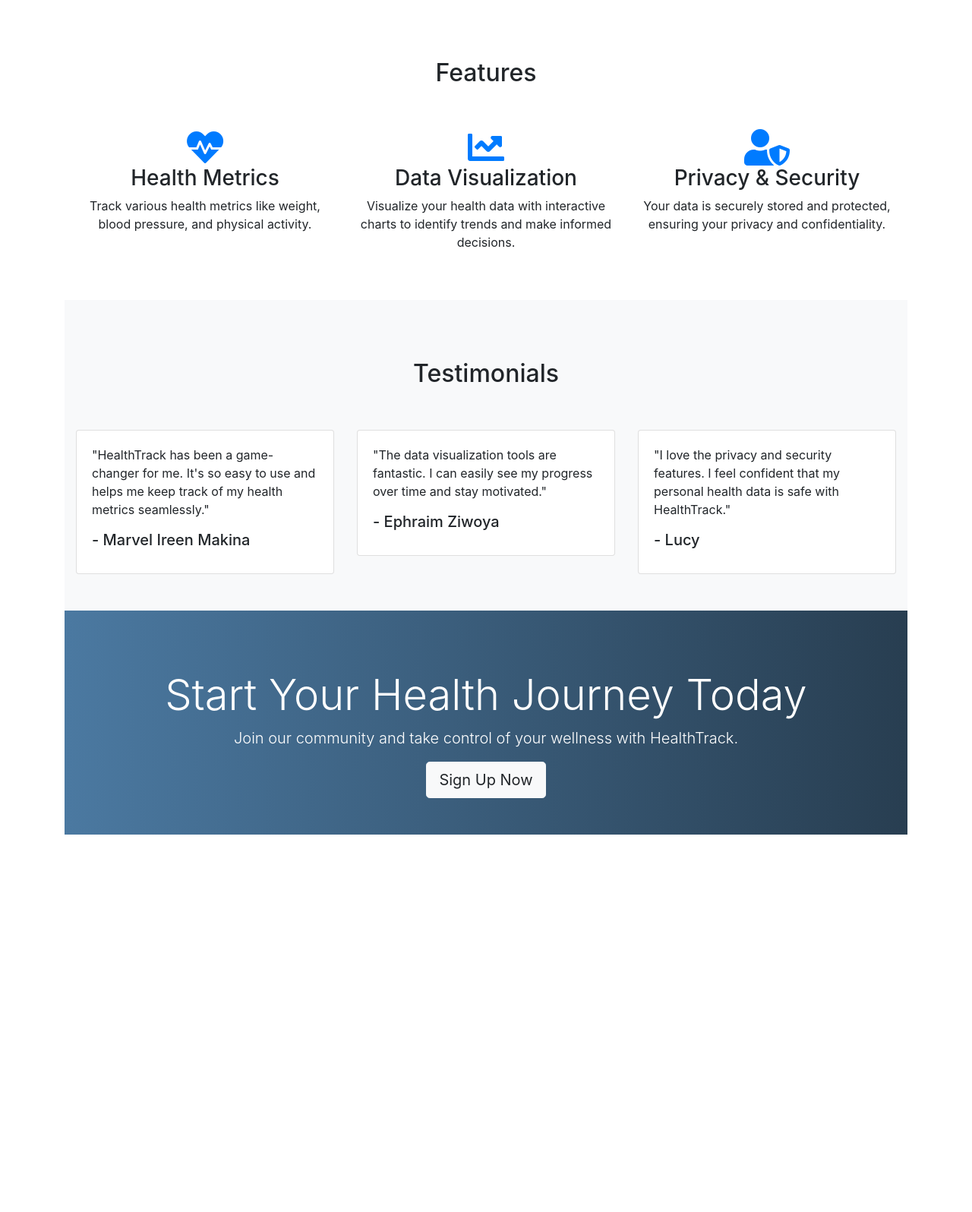
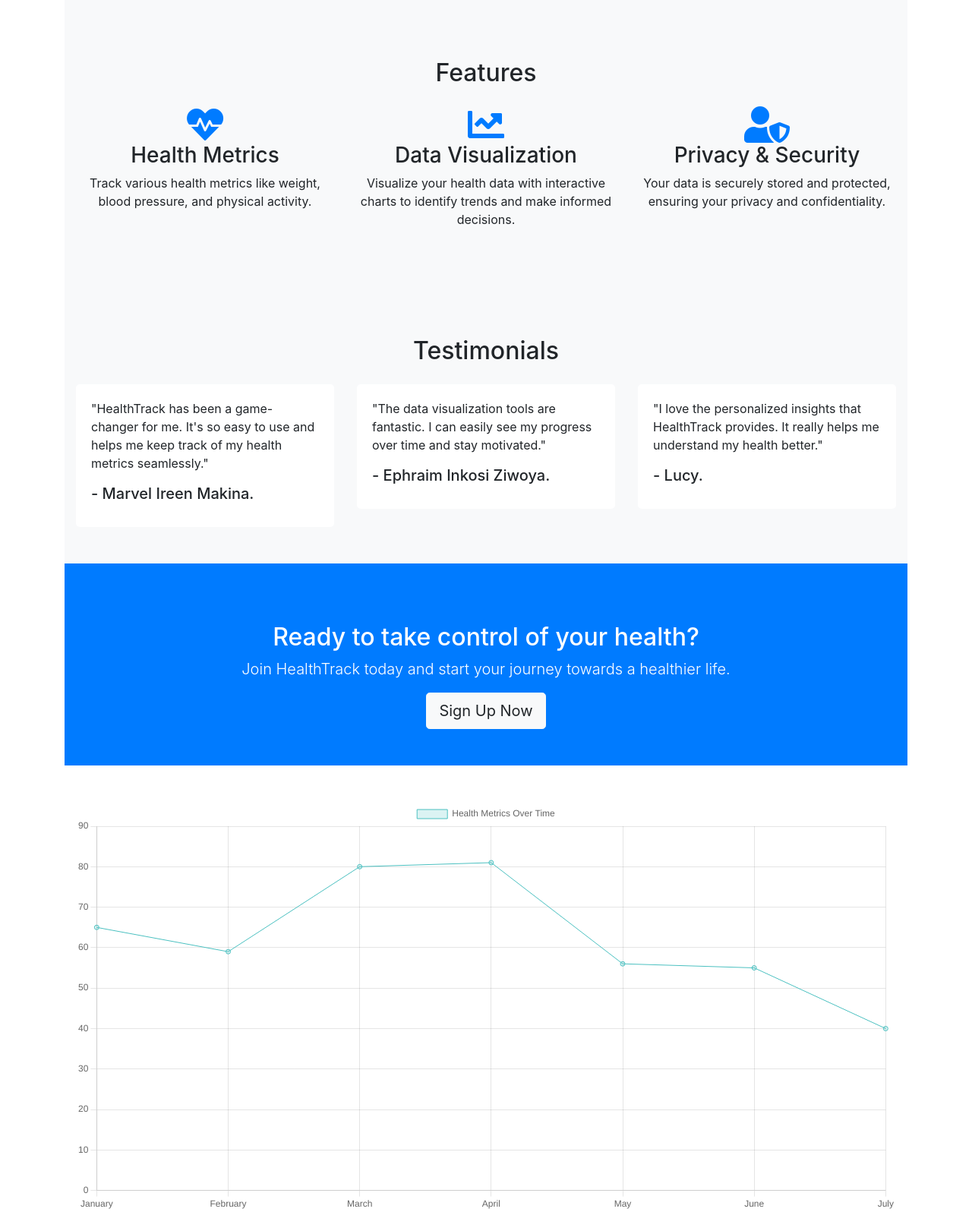
Before and after one commit to Ephyz8/Project, a Flask app: page / in a window 1280 px wide. Shown: the part 438-2034 px from the top of the page at 76% size. Before the commit the page ends 1537 px from the top, so only its background shows below. Run offline with Flask 3, Linux system fonts and the light colour scheme; some libraries are stand-ins or nearby versions.

Commit message:
frontend

```diff
--- a/app/static/css/styles.css
+++ b/app/static/css/styles.css
@@ -7,18 +7,32 @@
 }
 
 .hero {
-  background: url('https://source.unsplash.com/1600x900/?health,fitness') no-repeat center center;
+  background: url('/static/images/hero-bg.jpg') no-repeat center center;
   background-size: cover;
+  color: white;
+  padding: 100px 0;
 }
 
-.features .col-md-4 {
-  margin-top: 30px;
+.features {
+  background: #f8f9fa;
+}
+
+.features .fa {
+  margin-bottom: 20px;
 }
 
 .testimonials .card {
-  margin-top: 30px;
+  border: none;
+  background-color: #f8f9fa;
+}
+
+.testimonials .card-body {
+  padding: 20px;
+  background: white;
+  border-radius: 5px;
 }
 
 .cta {
-  background: linear-gradient(to right, #4b79a1, #283e51);
+  background: #007bff;
+  color: white;
 }
--- a/app/templates/base.html
+++ b/app/templates/base.html
@@ -16,7 +16,7 @@
             <span class="navbar-toggler-icon"></span>
         </button>
         <div class="collapse navbar-collapse" id="navbarNav">
-            <ul class="navbar-nav ml-auto">
+            <ul class="navbar-nav">
                 <li class="nav-item"><a class="nav-link" href="{{ url_for('main.home') }}">Home</a></li>
                 <li class="nav-item"><a class="nav-link" href="{{ url_for('main.about') }}">About</a></li>
                 <li class="nav-item"><a class="nav-link" href="{{ url_for('main.contact') }}">Contact</a></li>
--- a/app/templates/index.html
+++ b/app/templates/index.html
@@ -43,7 +43,7 @@
                 <div class="card">
                     <div class="card-body">
                         <p class="card-text">"HealthTrack has been a game-changer for me. It's so easy to use and helps me keep track of my health metrics seamlessly."</p>
-                        <h5 class="card-title">- Marvel Ireen Makina</h5>
+                        <h5 class="card-title">- Marvel Ireen Makina.</h5>
                     </div>
                 </div>
             </div>
@@ -51,15 +51,15 @@
                 <div class="card">
                     <div class="card-body">
                         <p class="card-text">"The data visualization tools are fantastic. I can easily see my progress over time and stay motivated."</p>
-                        <h5 class="card-title">- Ephraim Ziwoya</h5>
+                        <h5 class="card-title">- Ephraim Inkosi Ziwoya.</h5>
                     </div>
                 </div>
             </div>
             <div class="col-md-4">
                 <div class="card">
                     <div class="card-body">
-                        <p class="card-text">"I love the privacy and security features. I feel confident that my personal health data is safe with HealthTrack."</p>
-                        <h5 class="card-title">- Lucy</h5>
+                        <p class="card-text">"I love the personalized insights that HealthTrack provides. It really helps me understand my health better."</p>
+                        <h5 class="card-title">- Lucy.</h5>
                     </div>
                 </div>
             </div>
@@ -68,12 +68,44 @@
 </section>
 
 <!-- Call to Action Section -->
-<section class="cta bg-primary text-white text-center py-5">
+<section class="cta py-5 text-white text-center" style="background-color: #007bff;">
     <div class="container">
-        <h2 class="display-4">Start Your Health Journey Today</h2>
-        <p class="lead">Join our community and take control of your wellness with HealthTrack.</p>
+        <h2>Ready to take control of your health?</h2>
+        <p class="lead">Join HealthTrack today and start your journey towards a healthier life.</p>
         <a href="{{ url_for('auth.register') }}" class="btn btn-light btn-lg">Sign Up Now</a>
     </div>
 </section>
 
+<!-- Chart Section -->
+<div class="container mt-5">
+    <div>
+        <canvas id="myChart" width="400" height="200"></canvas>
+    </div>
+</div>
+
+<script>
+    document.addEventListener('DOMContentLoaded', (event) => {
+        const ctx = document.getElementById('myChart').getContext('2d');
+        const myChart = new Chart(ctx, {
+            type: 'line',
+            data: {
+                labels: ['January', 'February', 'March', 'April', 'May', 'June', 'July'],
+                datasets: [{
+                    label: 'Health Metrics Over Time',
+                    data: [65, 59, 80, 81, 56, 55, 40],
+                    backgroundColor: 'rgba(75, 192, 192, 0.2)',
+                    borderColor: 'rgba(75, 192, 192, 1)',
+                    borderWidth: 1
+                }]
+            },
+            options: {
+                scales: {
+                    y: {
+                        beginAtZero: true
+                    }
+                }
+            }
+        });
+    });
+</script>
 {% endblock %}
```
